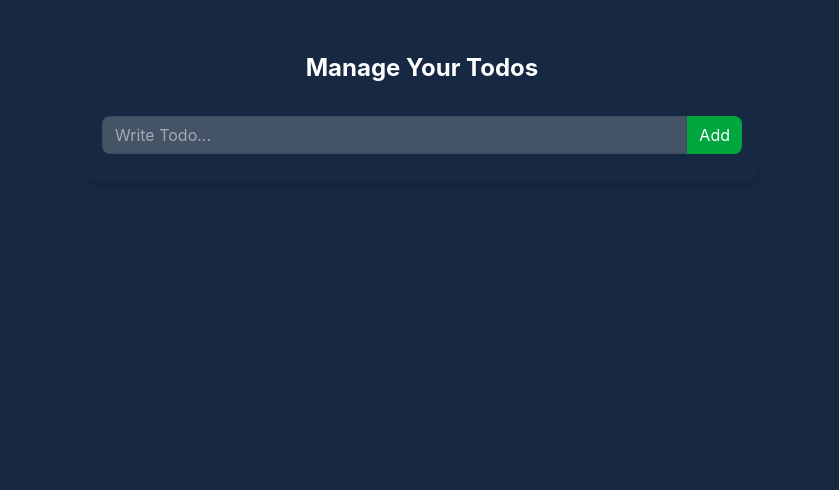
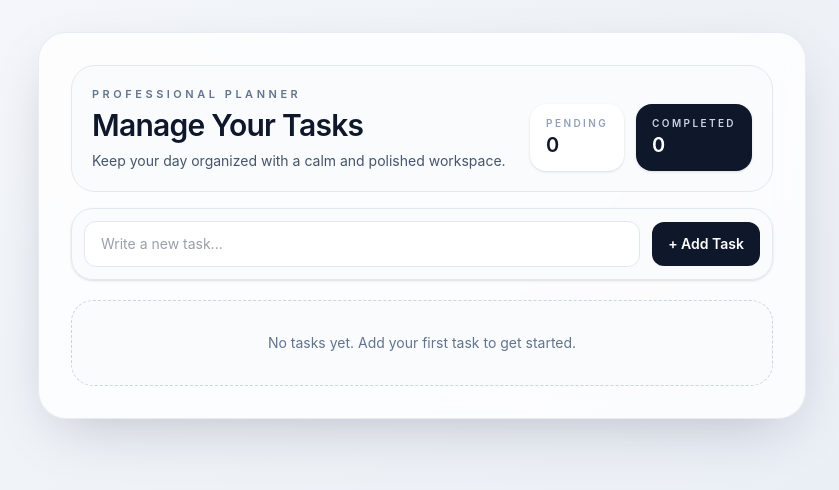
Before and after one commit to RISHABH-cyber-blip/react_chai, a React (Vite) app in the folder 09todoContext/: page / in a window 1280 px wide. Shown: the top 490 px of the page, without its empty margins (218-1057 px from the left). Built offline with nearby package versions, Linux system fonts and the light colour scheme.

Commit message:
feat: enhance Todo components with improved styling and functionality
Signed-off-by: Rishabh <rm1994269@gmail.com>

```diff
--- a/09todoContext/src/App.jsx
+++ b/09todoContext/src/App.jsx
@@ -1,4 +1,4 @@
-import React,{useState,useEffect} from 'react'
+import React, { useState, useEffect } from 'react'
 import { ToDoProvider } from './contexts'
 import { ToDoForm, ToDoItem } from './components/Index'
 
@@ -6,50 +6,78 @@ const App = () => {
   const [todos, setTodos] = useState([])
 
   const addTodo = (todoText) => {
-    const todo = typeof todoText === 'string' ? { todo: todoText } : todoText;
+    const todo = typeof todoText === 'string' ? { todo: todoText } : todoText
     setTodos((prevTodos) => [...prevTodos, { id: Date.now(), completed: false, ...todo }])
   }
 
   const updateTodo = (id, todo) => {
-    setTodos((prev)=>prev.map((prevTodo)=>(prevTodo.id === id ? todo : prevTodo)))
+    setTodos((prev) => prev.map((prevTodo) => (prevTodo.id === id ? todo : prevTodo)))
   }
 
   const deleteTodo = (id) => {
-    setTodos((prev)=>prev.filter((prevTodo)=>(prevTodo.id !== id)))
+    setTodos((prev) => prev.filter((prevTodo) => prevTodo.id !== id))
   }
 
   const toggleTodoCompletion = (id) => {
-    setTodos((prev)=>prev.map((prevTodo)=>(prevTodo.id === id ? {...prevTodo, completed: !prevTodo.completed} : prevTodo)))
+    setTodos((prev) => prev.map((prevTodo) => (prevTodo.id === id ? { ...prevTodo, completed: !prevTodo.completed } : prevTodo)))
   }
 
   useEffect(() => {
-     const todos= JSON.parse(localStorage.getItem('todos'));
-      if(todos && todos.length > 0) setTodos(todos)
+    const storedTodos = JSON.parse(localStorage.getItem('todos'))
+    if (storedTodos && storedTodos.length > 0) setTodos(storedTodos)
   }, [])
 
   useEffect(() => {
     localStorage.setItem('todos', JSON.stringify(todos))
   }, [todos])
 
+  const totalTodos = todos.length
+  const completedTodos = todos.filter((todo) => todo.completed).length
+  const pendingTodos = totalTodos - completedTodos
+
   return (
-   <ToDoProvider value={{todos, addTodo, updateTodo, deleteTodo, toggleTodoCompletion}}>
-    <div className="bg-[#172842] min-h-screen py-8">
-      <div className="w-full max-w-2xl mx-auto shadow-md rounded-lg px-4 py-3 text-white">
-          <h1 className="text-2xl font-bold text-center mb-8 mt-2">Manage Your Todos</h1>
-          <div className="mb-4">
-              <ToDoForm />
+    <ToDoProvider value={{ todos, addTodo, updateTodo, deleteTodo, toggleTodoCompletion }}>
+      <div className="min-h-screen bg-[linear-gradient(135deg,_#f5f7fb_0%,_#eef2f7_45%,_#e7ecf4_100%)] px-4 py-8 text-slate-800 sm:px-6 lg:px-8">
+        <div className="mx-auto flex w-full max-w-3xl flex-col gap-4 rounded-[28px] border border-slate-200/80 bg-white/80 px-5 py-6 shadow-[0_20px_60px_-20px_rgba(15,23,42,0.25)] backdrop-blur-xl sm:px-8 sm:py-8">
+          <div className="flex flex-col gap-4 rounded-[24px] border border-slate-200 bg-slate-50/80 p-4 sm:flex-row sm:items-end sm:justify-between sm:p-5">
+            <div>
+              <p className="text-[11px] font-semibold uppercase tracking-[0.32em] text-slate-500">Professional Planner</p>
+              <h1 className="mt-1 text-3xl font-semibold tracking-tight text-slate-900">Manage Your Tasks</h1>
+              <p className="mt-2 text-sm text-slate-600">Keep your day organized with a calm and polished workspace.</p>
+            </div>
+
+            <div className="flex gap-3">
+              <div className="rounded-2xl bg-white px-4 py-3 shadow-sm">
+                <p className="text-[10px] font-semibold uppercase tracking-[0.24em] text-slate-400">Pending</p>
+                <p className="text-xl font-semibold text-slate-900">{pendingTodos}</p>
+              </div>
+              <div className="rounded-2xl bg-slate-900 px-4 py-3 text-white shadow-sm">
+                <p className="text-[10px] font-semibold uppercase tracking-[0.24em] text-slate-300">Completed</p>
+                <p className="text-xl font-semibold">{completedTodos}</p>
+              </div>
+            </div>
           </div>
-          <div className="flex flex-wrap gap-y-3">
-              {/*Loop and Add TodoItem here */}
-              {todos.map((todo)=>(
-                <div key={todo.id} className='w-full'>
-                   <ToDoItem todo={todo} />
+
+          <div className="mb-1">
+            <ToDoForm />
+          </div>
+
+          {todos.length === 0 ? (
+            <div className="rounded-[22px] border border-dashed border-slate-300 bg-slate-50/70 px-5 py-8 text-center text-sm text-slate-500">
+              No tasks yet. Add your first task to get started.
+            </div>
+          ) : (
+            <div className="flex flex-col gap-3">
+              {todos.map((todo) => (
+                <div key={todo.id} className="w-full">
+                  <ToDoItem todo={todo} />
                 </div>
               ))}
-          </div>
+            </div>
+          )}
+        </div>
       </div>
-     </div>
-   </ToDoProvider>
+    </ToDoProvider>
   )
 }
 
--- a/09todoContext/src/components/ToDoForm.jsx
+++ b/09todoContext/src/components/ToDoForm.jsx
@@ -1,33 +1,35 @@
-import React,{useState} from 'react'
-import { useToDo } from '../contexts/ToDoContext';
-
+import React, { useState } from 'react'
+import { useToDo } from '../contexts/ToDoContext'
 
 function TodoForm() {
-    const [todo, setTodo] = useState('');
-    const {addTodo}=useToDo();
+    const [todo, setTodo] = useState('')
+    const { addTodo } = useToDo()
 
-    const add=(e)=>{
-        e.preventDefault();
-        if(!todo.trim()) return;
-        addTodo(todo.trim());
-        setTodo('');
+    const add = (e) => {
+        e.preventDefault()
+        if (!todo.trim()) return
+        addTodo(todo.trim())
+        setTodo('')
     }
 
     return (
-        <form onSubmit={add} className="flex">
+        <form onSubmit={add} className="flex flex-col gap-3 rounded-[22px] border border-slate-200 bg-slate-50/80 p-3 shadow-sm sm:flex-row sm:items-center">
             <input
                 type="text"
-                placeholder="Write Todo..."
-                className="w-full border border-black/10 rounded-l-lg px-3 outline-none duration-150 bg-white/20 py-1.5"
+                placeholder="Write a new task..."
+                className="w-full rounded-xl border border-slate-200 bg-white px-4 py-3 text-sm text-slate-700 outline-none transition focus:border-slate-400 focus:ring-2 focus:ring-slate-200"
                 value={todo}
                 onChange={(e) => setTodo(e.target.value)}
             />
-            <button type="submit" className="rounded-r-lg px-3 py-1 bg-green-600 text-white shrink-0" >
-                Add
+            <button
+                type="submit"
+                className="inline-flex shrink-0 items-center justify-center rounded-xl bg-slate-900 px-4 py-3 text-sm font-semibold text-white transition hover:bg-slate-700"
+            >
+                + Add Task
             </button>
         </form>
-    );
+    )
 }
 
-export { TodoForm };
-export default TodoForm;
+export { TodoForm }
+export default TodoForm
--- a/09todoContext/src/components/ToDoItem.jsx
+++ b/09todoContext/src/components/ToDoItem.jsx
@@ -1,65 +1,71 @@
-import React,{useState} from 'react'
-import { useToDo } from '../contexts/ToDoContext';
+import React, { useState } from 'react'
+import { useToDo } from '../contexts/ToDoContext'
 
 function TodoItem({ todo }) {
-    const {updateTodo, deleteTodo,toggleTodoCompletion}=useToDo();
-    const [todoMsg, setTodoMsg] = useState(todo.todo);
-    const [isTodoEditable, setIsTodoEditable] = useState(false);
+    const { updateTodo, deleteTodo, toggleTodoCompletion } = useToDo()
+    const [todoMsg, setTodoMsg] = useState(todo.todo)
+    const [isTodoEditable, setIsTodoEditable] = useState(false)
 
     const editTodo = () => {
-        if (!todoMsg) return;
-        updateTodo(todo.id, { ...todo, todo: todoMsg });
-        setIsTodoEditable(false);
+        if (!todoMsg) return
+        updateTodo(todo.id, { ...todo, todo: todoMsg })
+        setIsTodoEditable(false)
     }
 
-    const toggleCompleted=()=>{
+    const toggleCompleted = () => {
         toggleTodoCompletion(todo.id)
     }
 
     return (
         <div
-            className={`flex border border-black/10 rounded-lg px-3 py-1.5 gap-x-3 shadow-sm shadow-white/50 duration-300  text-black ${
-                todo.completed ? "bg-[#c6e9a7]" : "bg-[#ccbed7]"
+            className={`flex flex-col gap-3 rounded-[22px] border px-3 py-3 shadow-sm transition sm:flex-row sm:items-center ${
+                todo.completed ? 'border-emerald-200 bg-emerald-50/80' : 'border-slate-200 bg-white'
             }`}
         >
+            <label className="flex items-center gap-2 text-sm text-slate-500">
                 <input
                     type="checkbox"
-                className="cursor-pointer"
+                    className="h-4 w-4 rounded border-slate-300 text-slate-900 focus:ring-slate-400"
                     checked={todo.completed}
                     onChange={toggleCompleted}
                 />
+                <span>{todo.completed ? 'Completed' : 'Pending'}</span>
+            </label>
+
             <input
                 type="text"
-                className={`border outline-none w-full bg-transparent rounded-lg ${
-                    isTodoEditable ? "border-black/10 px-2" : "border-transparent"
-                } ${todo.completed ? "line-through" : ""}`}
+                className={`w-full rounded-xl border bg-transparent px-3 py-2 text-sm text-slate-700 outline-none ${
+                    isTodoEditable ? 'border-slate-300' : 'border-transparent'
+                } ${todo.completed ? 'line-through text-slate-500' : ''}`}
                 value={todoMsg}
                 onChange={(e) => setTodoMsg(e.target.value)}
                 readOnly={!isTodoEditable}
             />
-            {/* Edit, Save Button */}
+
+            <div className="flex items-center gap-2 self-end sm:self-auto">
                 <button
-                className="inline-flex w-8 h-8 rounded-lg text-sm border border-black/10 justify-center items-center bg-gray-50 hover:bg-gray-100 shrink-0 disabled:opacity-50"
+                    className="inline-flex h-9 min-w-[76px] items-center justify-center rounded-xl border border-slate-200 bg-slate-50 px-3 text-sm font-medium text-slate-700 transition hover:bg-slate-100 disabled:cursor-not-allowed disabled:opacity-50"
                     onClick={() => {
-                    if (todo.completed) return;
+                        if (todo.completed) return
 
                         if (isTodoEditable) {
-                        editTodo();
-                    } else setIsTodoEditable((prev) => !prev);
+                            editTodo()
+                        } else setIsTodoEditable((prev) => !prev)
                     }}
                     disabled={todo.completed}
                 >
-                {isTodoEditable ? "📁" : "✏️"}
+                    {isTodoEditable ? 'Save' : 'Edit'}
                 </button>
-            {/* Delete Todo Button */}
+
                 <button
-                className="inline-flex w-8 h-8 rounded-lg text-sm border border-black/10 justify-center items-center bg-gray-50 hover:bg-gray-100 shrink-0"
+                    className="inline-flex h-9 min-w-[82px] items-center justify-center rounded-xl border border-rose-200 bg-rose-50 px-3 text-sm font-medium text-rose-600 transition hover:bg-rose-100"
                     onClick={() => deleteTodo(todo.id)}
                 >
-                ❌
+                    Delete
                 </button>
             </div>
-    );
+        </div>
+    )
 }
 
-export default TodoItem;
+export default TodoItem
--- a/09todoContext/src/index.css
+++ b/09todoContext/src/index.css
@@ -1 +1,29 @@
 @import "tailwindcss";
+
+:root {
+  font-family: 'Inter', 'Segoe UI', Roboto, sans-serif;
+  line-height: 1.5;
+  font-weight: 400;
+  color: #0f172a;
+  background-color: #f5f7fb;
+  font-synthesis: none;
+  text-rendering: optimizeLegibility;
+  -webkit-font-smoothing: antialiased;
+  -moz-osx-font-smoothing: grayscale;
+}
+
+* {
+  box-sizing: border-box;
+}
+
+body {
+  margin: 0;
+  min-width: 320px;
+  min-height: 100vh;
+  background-color: #f5f7fb;
+}
+
+::selection {
+  background: #cbd5e1;
+  color: #0f172a;
+}
```
Lines whose indentation alone changed are shown as unchanged.
